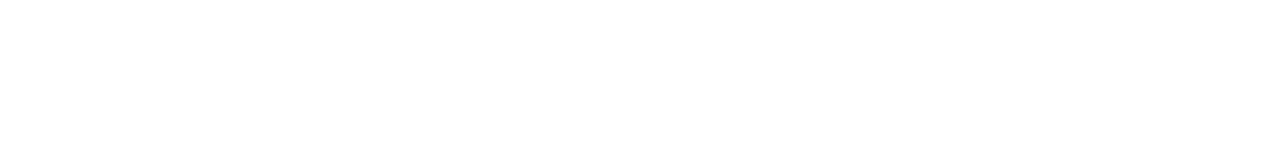
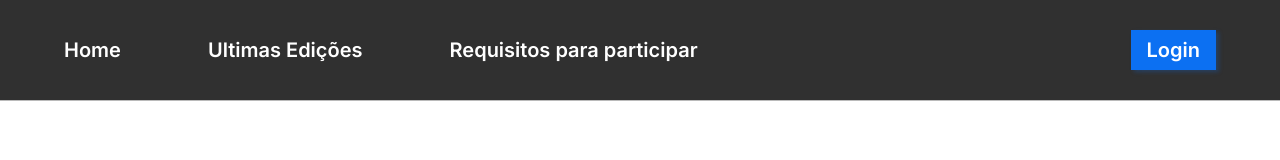
Before and after one commit to gabrielmrenno/bootcampDNC, a plain HTML site: page index.html in a window 1280 px wide. Drawn offline with Linux system fonts and the light colour scheme.

Commit message:
Finishing main navbar style

```diff
--- a/index.html
+++ b/index.html
@@ -5,11 +5,25 @@
     <meta charset="UTF-8">
     <meta http-equiv="X-UA-Compatible" content="IE=edge">
     <meta name="viewport" content="width=device-width, initial-scale=1.0">
-    <title>Document</title>
+
+    <link rel="preconnect" href="https://fonts.googleapis.com">
+    <link rel="preconnect" href="https://fonts.gstatic.com" crossorigin>
+    <link href="https://fonts.googleapis.com/css2?family=Inter:wght@400;500;600;700&display=swap" rel="stylesheet">
+
+    <link rel="stylesheet" href="style.css">
+
+    <title>Bootcamp DNC</title>
 </head>
 
 <body>
-
+    <nav id="mainNav">
+        <div id="menu">
+            <a href="">Home</a>
+            <a href="">Ultimas Edições</a>
+            <a href="">Requisitos para participar</a>
+        </div>
+        <button>Login</button>
+    </nav>
 </body>
 
 </html>
--- /dev/null
+++ b/style.css
@@ -0,0 +1,54 @@
+body {
+    margin: 0;
+    padding: 0;
+}
+
+a {
+    text-decoration: none;
+}
+
+#mainNav {
+    height: 100px;
+
+    padding: 0 5%;
+
+    display: flex;
+    align-items: center;
+    justify-content: space-between;
+
+    border-bottom: 1px solid #bababa;
+
+    background-color: #303030;
+}
+
+    #menu {
+        display: flex;
+        width: 55%;
+
+        justify-content: space-between;
+    }
+
+    #mainNav div a {
+        font-family: 'Inter', sans-serif;
+        font-size: 20px;
+        font-weight: 600;
+        color: white;
+    }
+
+    #mainNav div a:hover {
+        color: #CCC;
+    }
+
+    #mainNav button {
+        background-color: #0C70F2;
+        border: 0;
+        padding: 8px 16px;
+
+        font-family: 'Inter', sans-serif;
+        font-size: 20px;
+        font-weight: 600;
+        color: white;
+
+        box-shadow: 3px 2px 4px rgba(12, 112, 242, 0.25);
+        cursor: pointer;
+    }
```
